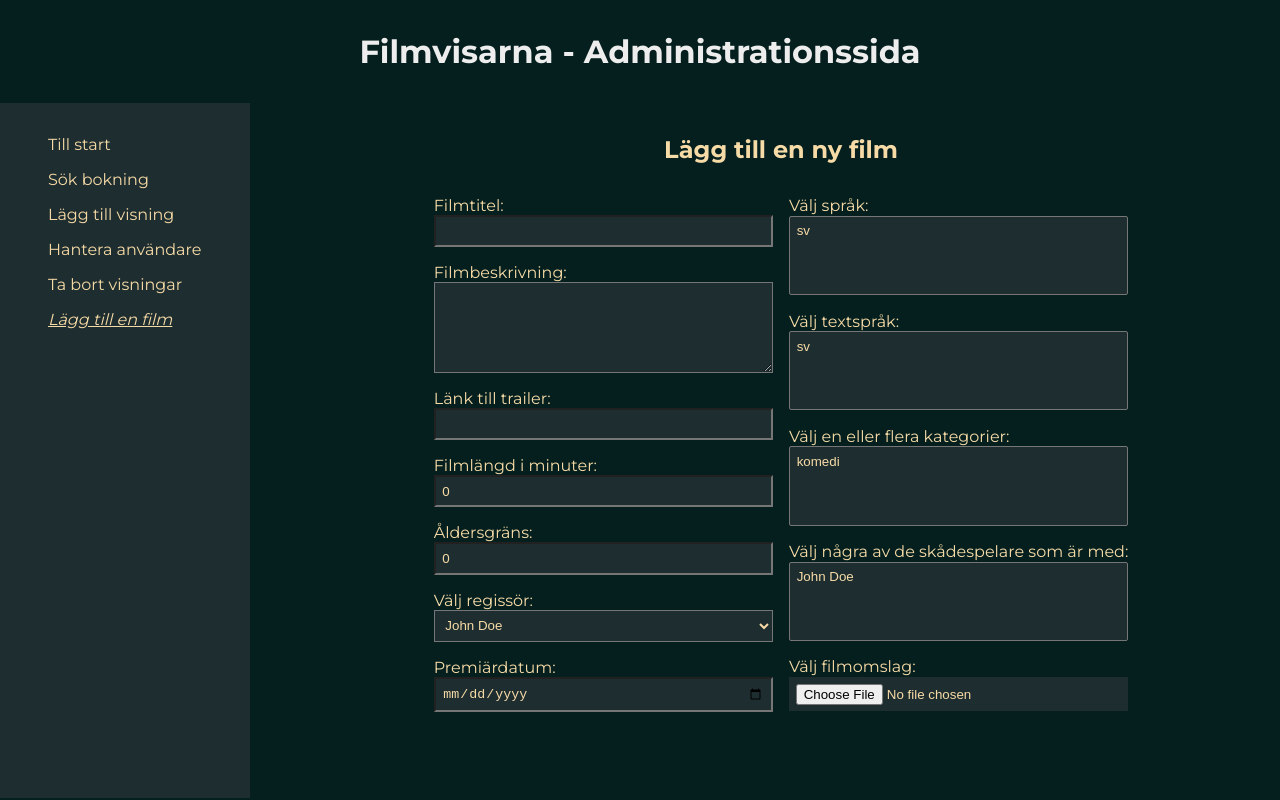
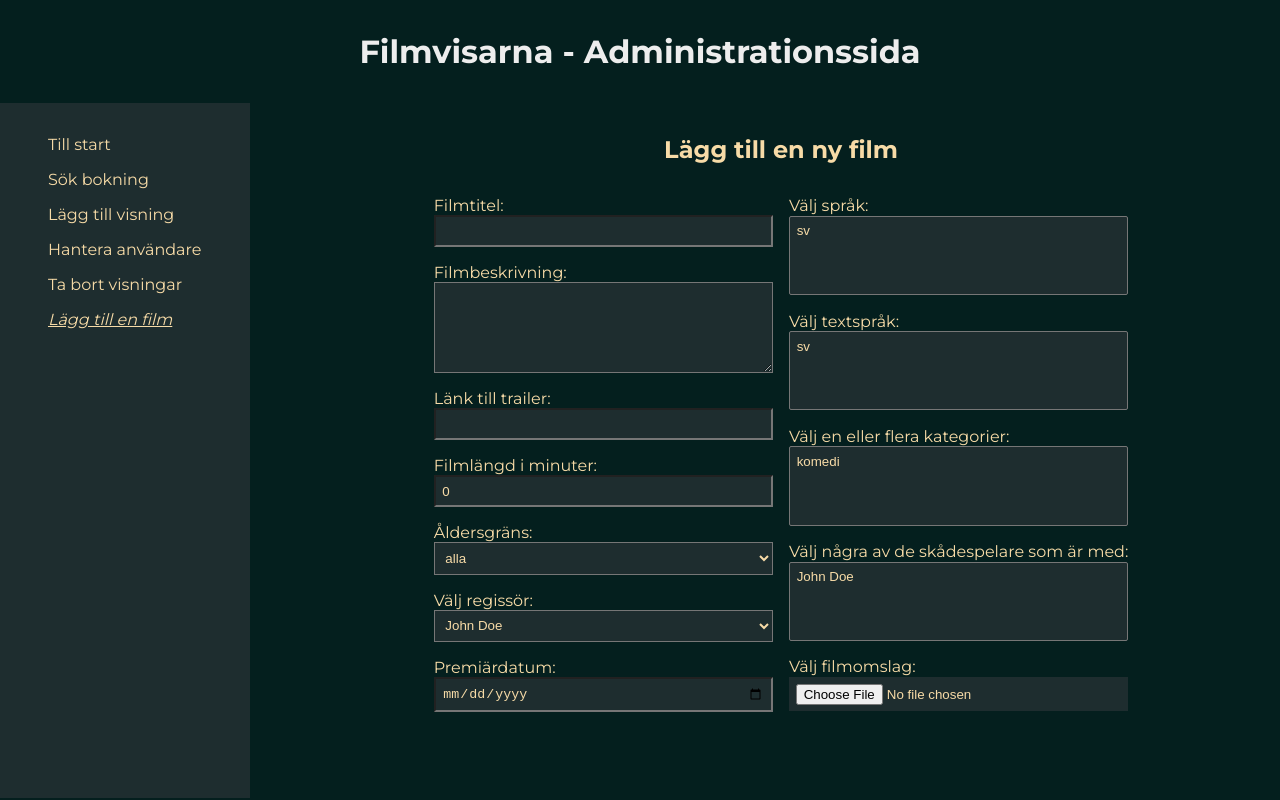
Before and after one commit to j-carlander/Filmvisarna, a React (Vite) app: page /admin/addmovie in a window 1280 px wide. Built offline with nearby package versions, Linux system fonts and the light colour scheme; sample sign-in values are in the browser's storage.

Commit message:
changed aglimit input to select
Co-authored-by: Emelie <emelie_johansen@hotmail.com>

```diff
--- a/src/pages/AdminAddMoviePage/AdminAddMoviePage.jsx
+++ b/src/pages/AdminAddMoviePage/AdminAddMoviePage.jsx
@@ -1,4 +1,4 @@
-import { useState } from "react";
+import { useState, useEffect } from "react";
 
 const movieSetup = {
   title: "",
@@ -32,6 +32,8 @@ export function AdminAddMoviePage() {
       setMovie((movie) => ({ ...movie, imgbase64: base64 }));
     }
   }
+
+  useEffect(() => {}, []);
 
   // TODO:
   // useEffect to fetch and set names, languages and categories
@@ -82,12 +84,15 @@ export function AdminAddMoviePage() {
           </label>
           <label htmlFor="">
             Åldersgräns:
-            <input
-              type="number"
+            <select
               name="agelimit"
-              value={movie.agelimit}
               onChange={handleChange}
-            />
+              value={movie.agelimit}>
+              <option value={0}>alla</option>
+              <option value={7}>7 +</option>
+              <option value={11}>11 +</option>
+              <option value={15}>15 +</option>
+            </select>
           </label>
           <label htmlFor="">
             Välj regissör:
```
